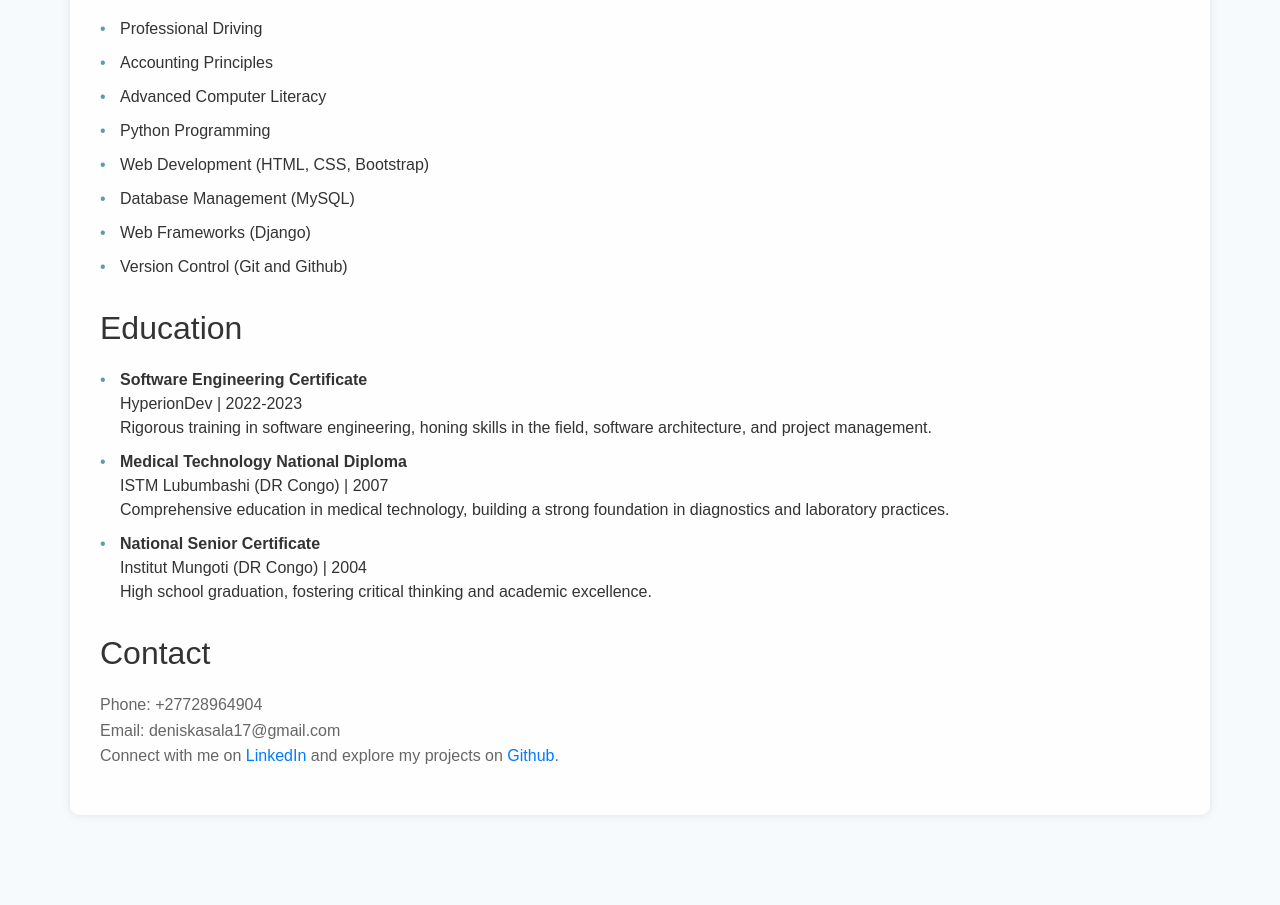
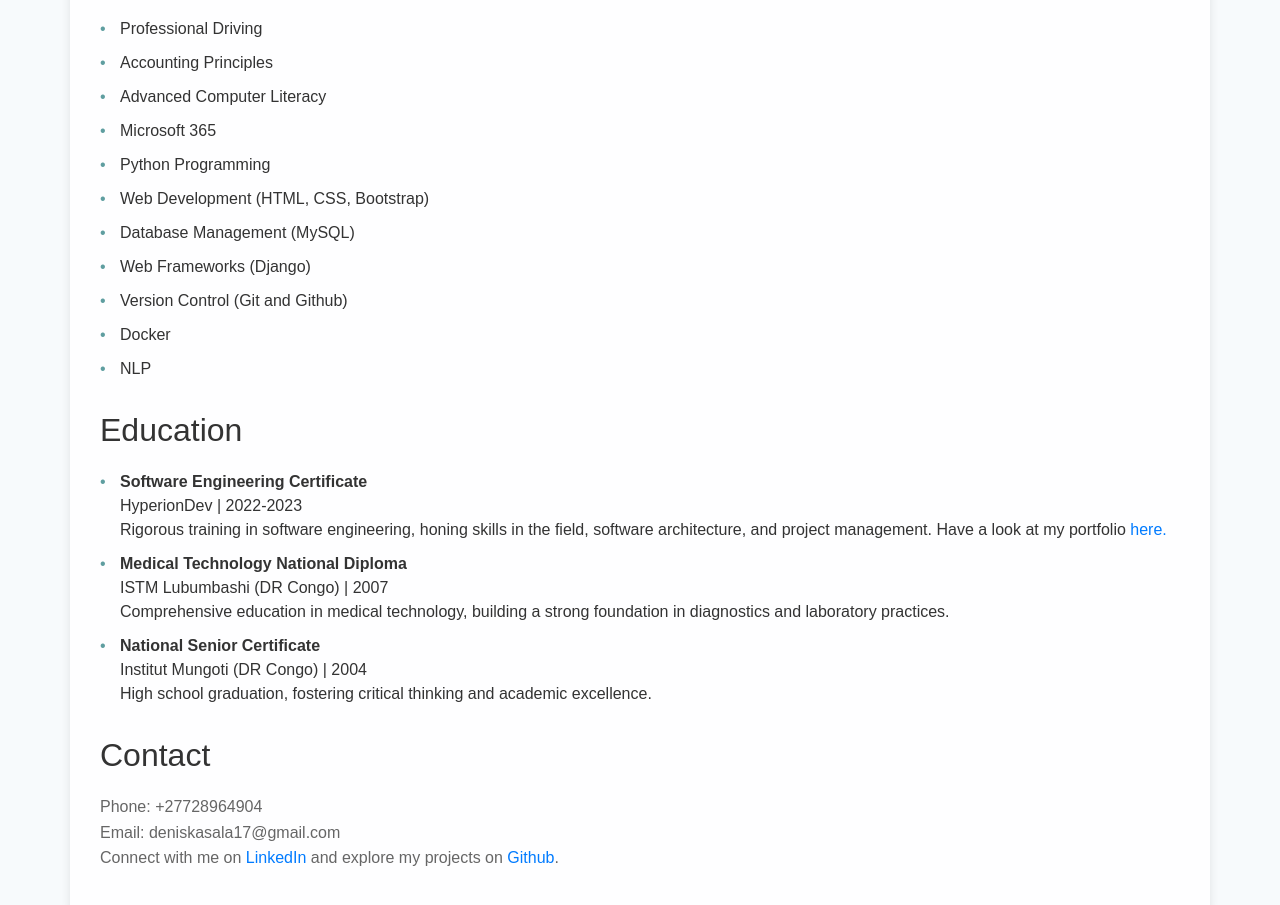
Before and after one commit to TDKasala/MyCV, a plain HTML site: page index.html in a window 1280 px wide. Shown: the part 1132-2037 px from the top of the page. Before the commit the page ends 1997 px from the top, so only its background shows below. Drawn offline with nearby package versions, Linux system fonts and the light colour scheme.

Commit message:
cv updated

```diff
--- a/index.html
+++ b/index.html
@@ -20,7 +20,8 @@
         <div class="mt-4">
             <h2>About Me</h2>
             <p>
-                I am a dedicated and forward-thinking software engineer with a diverse background in both medical technology and retail audit. As a proactive problem solver and tech enthusiast, I am deeply passionate about leveraging cutting-edge technology to streamline business operations and enhance customer experiences. My unique blend of skills and experiences equips me to bring a fresh perspective to the software engineering domain. I thrive on the crossroads of technology and business and am committed to advancing innovation in this dynamic field.
+                I am a dedicated and forward-thinking software engineer with a diverse background in both medical technology and retail audit. As a proactive problem solver and tech enthusiast, I am deeply passionate about leveraging cutting-edge technology to streamline business operations and enhance customer experiences.
+                My unique blend of skills and experiences equips me to bring a fresh perspective to the software engineering domain. I thrive on the crossroads of technology and business and am committed to advancing innovation in this dynamic field.
             </p>
         </div>
 
@@ -61,11 +62,14 @@
                 <li>Professional Driving</li>
                 <li>Accounting Principles</li>
                 <li>Advanced Computer Literacy</li>
+                <li>Microsoft 365</li>
                 <li>Python Programming</li>
                 <li>Web Development (HTML, CSS, Bootstrap)</li>
                 <li>Database Management (MySQL)</li>
                 <li>Web Frameworks (Django)</li>
                 <li>Version Control (Git and Github)</li>
+                <li>Docker</li>
+                <li>NLP</li>
             </ul>
         </div>
 
@@ -76,6 +80,7 @@
                     <strong>Software Engineering Certificate</strong><br>
                     HyperionDev | 2022-2023<br>
                     Rigorous training in software engineering, honing skills in the field, software architecture, and project management.
+                    Have a look at my portfolio <a href="https://www.hyperiondev.com/portfolio/97798/">here.</a>
                 </li>
                 <li>
                     <strong>Medical Technology National Diploma</strong><br>
```
